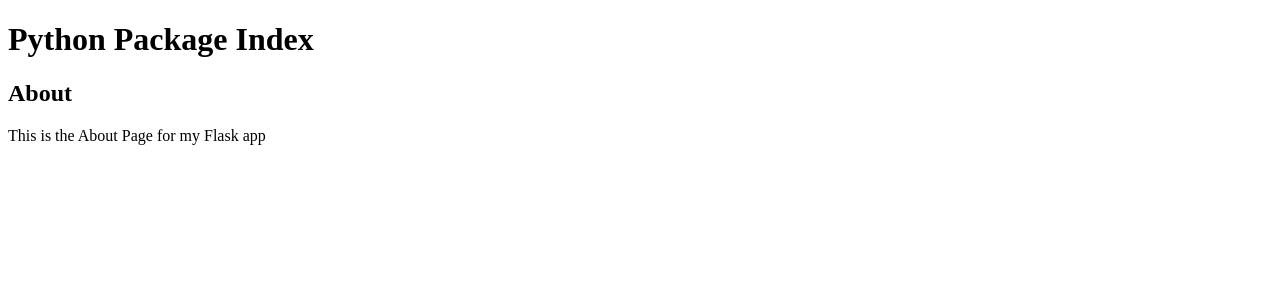
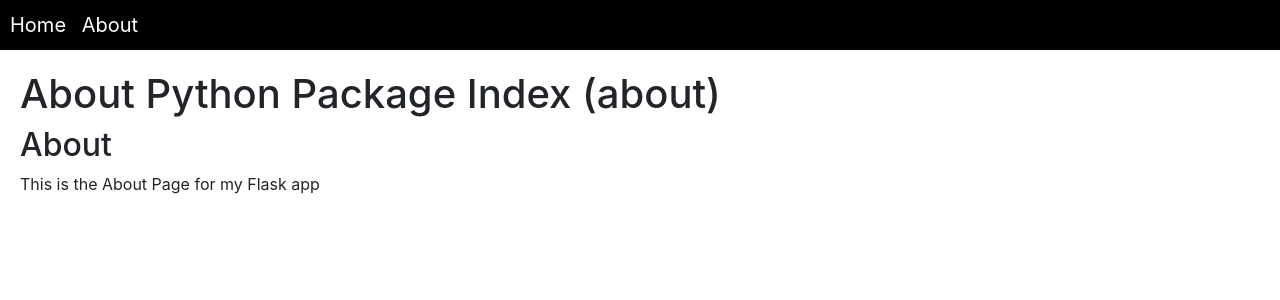
Before and after one commit to willschlitzer/flask-app-talkpython, a Flask app: page /about in a window 1280 px wide. Shown: the top 300 px of the page. Run offline with Flask 2, Linux system fonts and the light colour scheme; some libraries are stand-ins or nearby versions.

Commit message:
Move about.html data to _layout.html

```diff
--- /dev/null
+++ b/pypi_org/templates/_layout.html
@@ -0,0 +1,26 @@
+<!DOCTYPE html>
+<html lang="en">
+<head>
+    <meta charset="UTF-8">
+    <title>Python Package Index (demo)</title>
+    <link rel="stylesheet" href="https://stackpath.bootstrapcdn.com/bootstrap/4.5.0/css/bootstrap.min.css" integrity="sha384-9aIt2nRpC12Uk9gS9baDl411NQApFmC26EwAOH8WgZl5MYYxFfc+NcPb1dKGj7Sk" crossorigin="anonymous">
+    <link rel="stylesheet" href="/static/css/site.css" />
+</head>
+<body>
+<nav>
+    <a href="/">Home</a>
+    <a href="/about">About</a>
+</nav>
+<style>
+
+</style>
+<div class="main_content">
+    {%  block main_content %}{%  endblock %}
+</div>
+
+<script src="https://code.jquery.com/jquery-3.5.1.slim.min.js" integrity="sha384-DfXdz2htPH0lsSSs5nCTpuj/zy4C+OGpamoFVy38MVBnE+IbbVYUew+OrCXaRkfj" crossorigin="anonymous"></script>
+<script src="https://cdn.jsdelivr.net/npm/popper.js@1.16.0/dist/umd/popper.min.js" integrity="sha384-Q6E9RHvbIyZFJoft+2mJbHaEWldlvI9IOYy5n3zV9zzTtmI3UksdQRVvoxMfooAo" crossorigin="anonymous"></script>
+<script src="https://stackpath.bootstrapcdn.com/bootstrap/4.5.0/js/bootstrap.min.js" integrity="sha384-OgVRvuATP1z7JjHLkuOU7Xw704+h835Lr+6QL9UvYjZE3Ipu6Tp75j7Bh/kR0JKI" crossorigin="anonymous"></script>
+
+</body>
+</html>
--- a/pypi_org/templates/about.html
+++ b/pypi_org/templates/about.html
@@ -1,19 +1,8 @@
-<!DOCTYPE html>
-<html lang="en">
-<head>
-    <meta charset="UTF-8">
-    <title>Python Package Index (demo)</title>
-</head>
-<body>
-<style>
-    .title {
-        font-weight: bold;
-    }
-</style>
-<h1>Python Package Index</h1>
-<h2>About</h2>
-<div>
-    This is the About Page for my Flask app
-</div>
-</body>
-</html>
+{% extends "_layout.html" %}
+{%  block main_content %}
+    <h1>About Python Package Index (about)</h1>
+    <h2>About</h2>
+    <div>
+        This is the About Page for my Flask app
+    </div>
+{%  endblock %}
```
